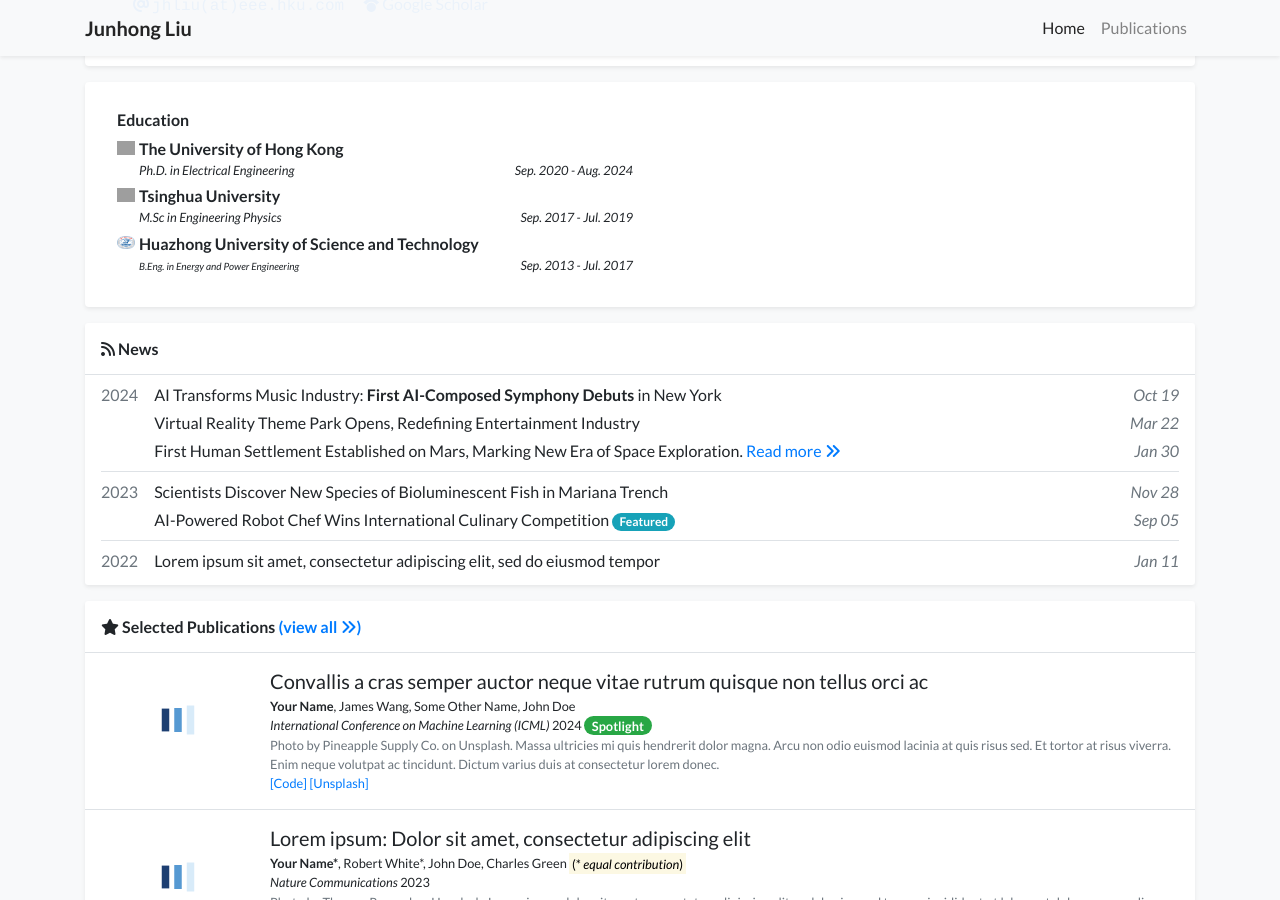
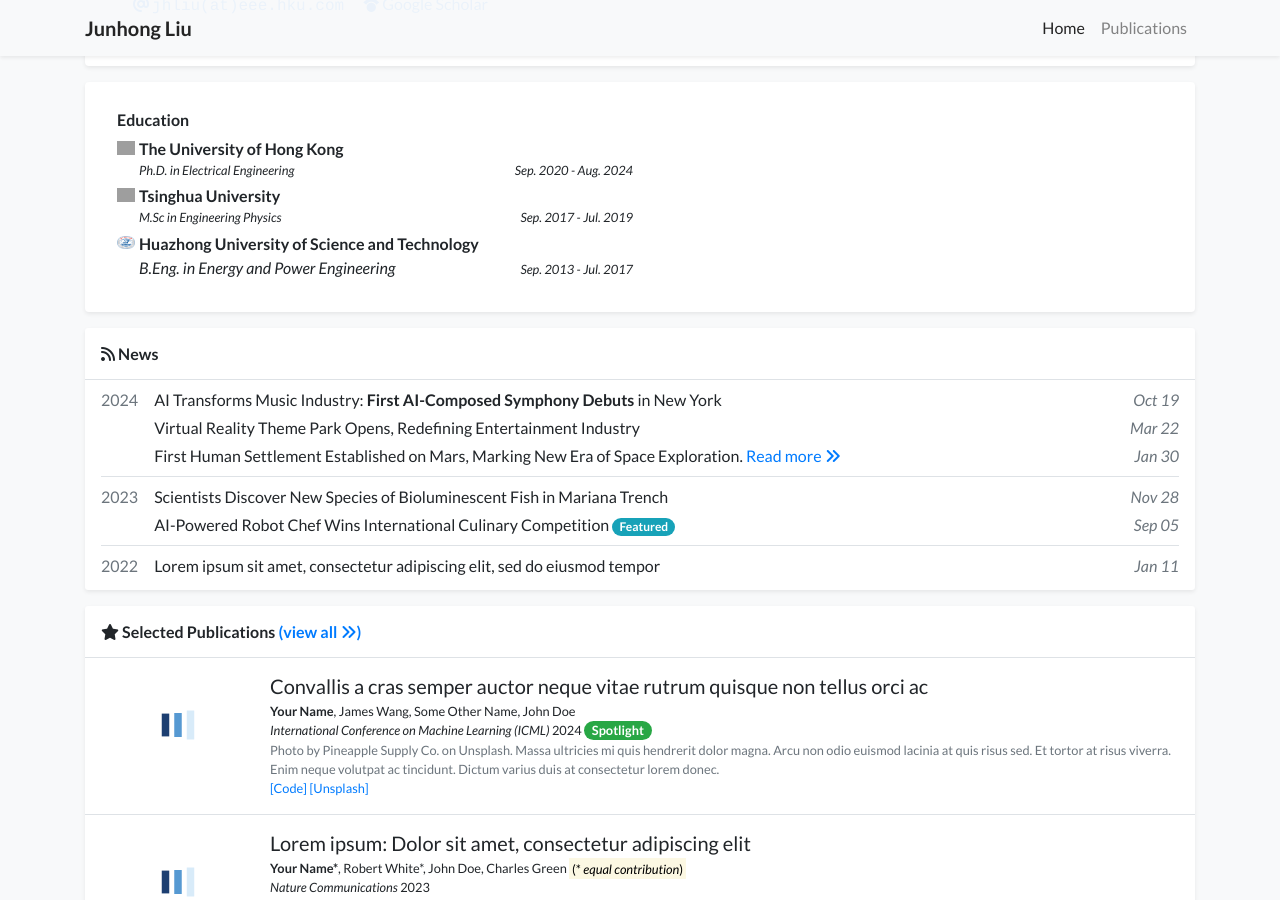
Before and after one commit to johnny-eee/academic-homepage-main, a Jekyll site: the page built from index.html, in a window 1280 px wide and 900 px high, scrolled down 393 px. Built offline with Jekyll 4.4.1, drawn with Linux system fonts in a browser that asks for light colours; a style sheet for code colours, icons or effects is not loaded; grey boxes are pictures that could not be loaded.

Commit message:
Update profile.yml

```diff
--- a/_data/profile.yml
+++ b/_data/profile.yml
@@ -42,7 +42,7 @@ education:
 
 - name: <b>Huazhong University of Science and Technology</b>
   logo: /assets/images/badges/Hust.png
-  position: <i><font size="1">B.Eng. in Energy and Power Engineering</font></i>
+  position: <i><font size="3">B.Eng. in Energy and Power Engineering</font></i>
   date: Sep. 2013 - Jul. 2017
 
 # experience:
```
